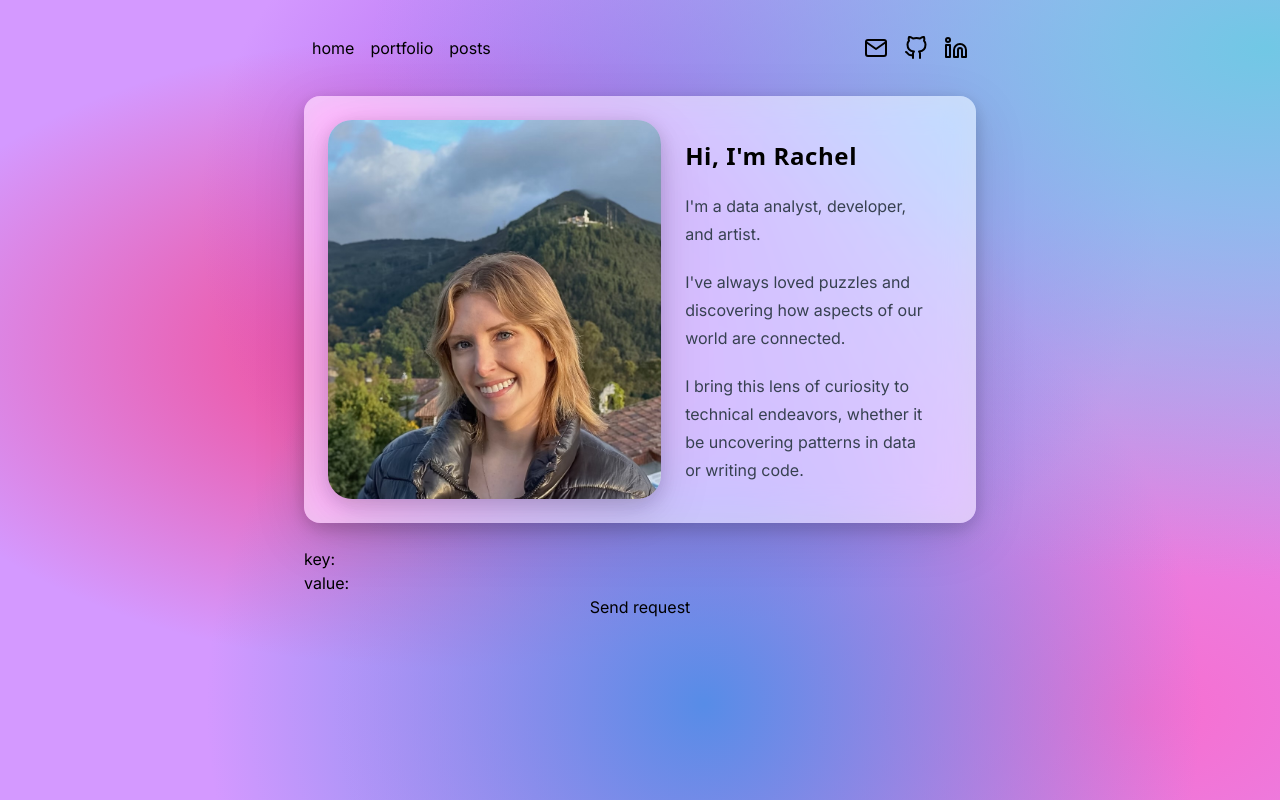
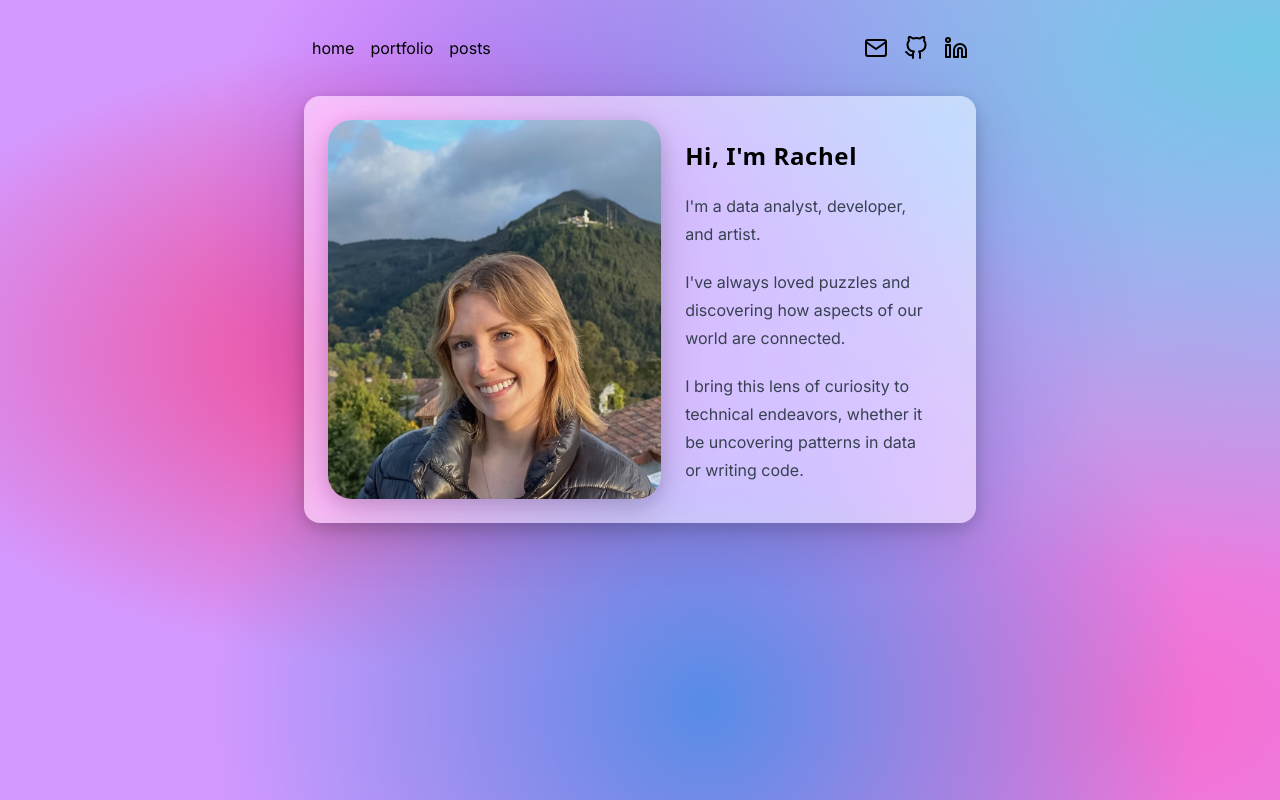
Before and after one commit to jrachelr/portfolio, a Next.js app: page / in a window 1280 px wide. Built offline with nearby package versions, Linux system fonts and the light colour scheme.

Commit message:
assessment complete

```diff
--- a/components/Button.tsx
+++ b/components/Button.tsx
@@ -44,9 +44,24 @@ export default function EventButton() {
 
   return (
     <>
-      <div>key: {searchParams.get("key")}</div>
+      {
+        dataLayerValues ? (
+          <>
+            <p>Data Layer Values: {JSON.stringify(dataLayerValues)}</p>
+
+            <button
+              className="glass dark:text-white dark:bg-blue-950/75 rounded-2xl border-solid border-gray-200 purple-shadow mb-6"
+              onClick={handleClick}
+            >
+              Send request
+            </button>
+          </>
+        ) : null
+        // <p>No query parameters found</p>
+      }
+      {/* <div>key: {searchParams.get("key")}</div>
       <div>value: {searchParams.get("value")}</div>
-      <button onClick={handleClick}>Send request</button>
+      <button onClick={handleClick}>Send request</button> */}
     </>
   );
 }
```
